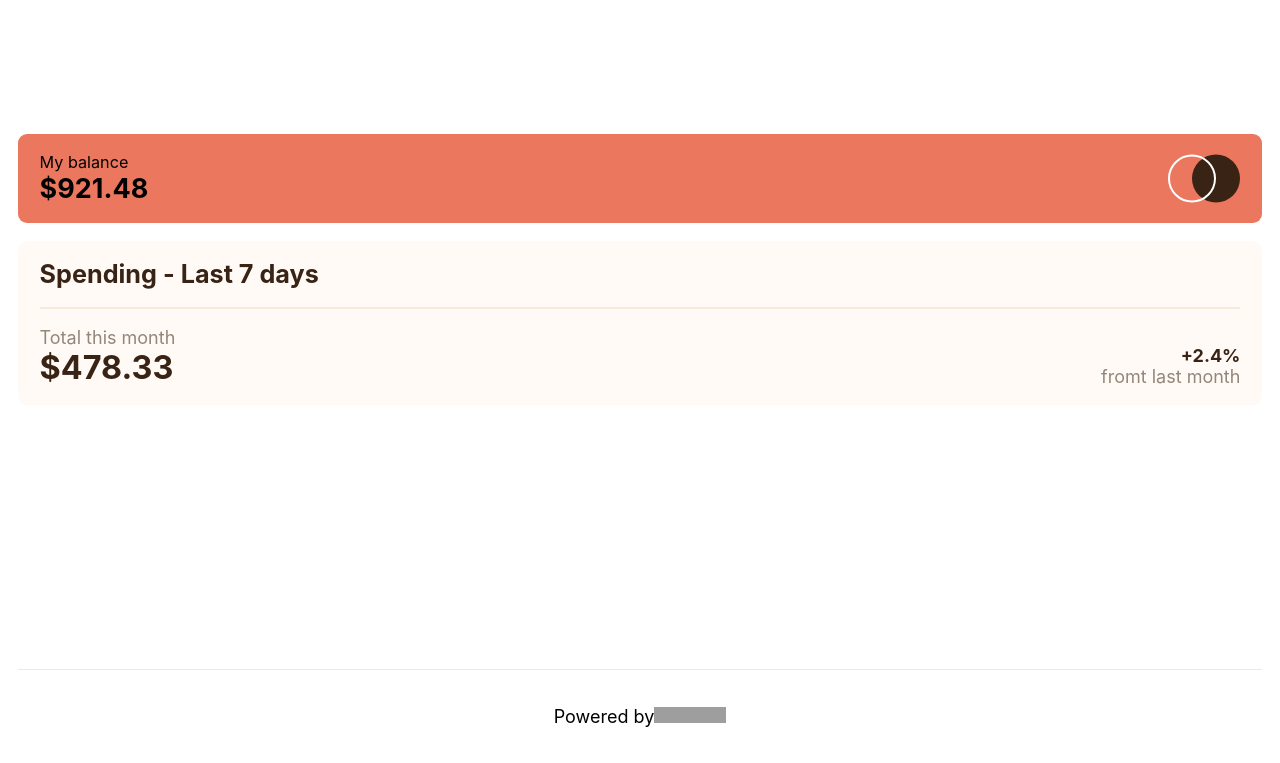
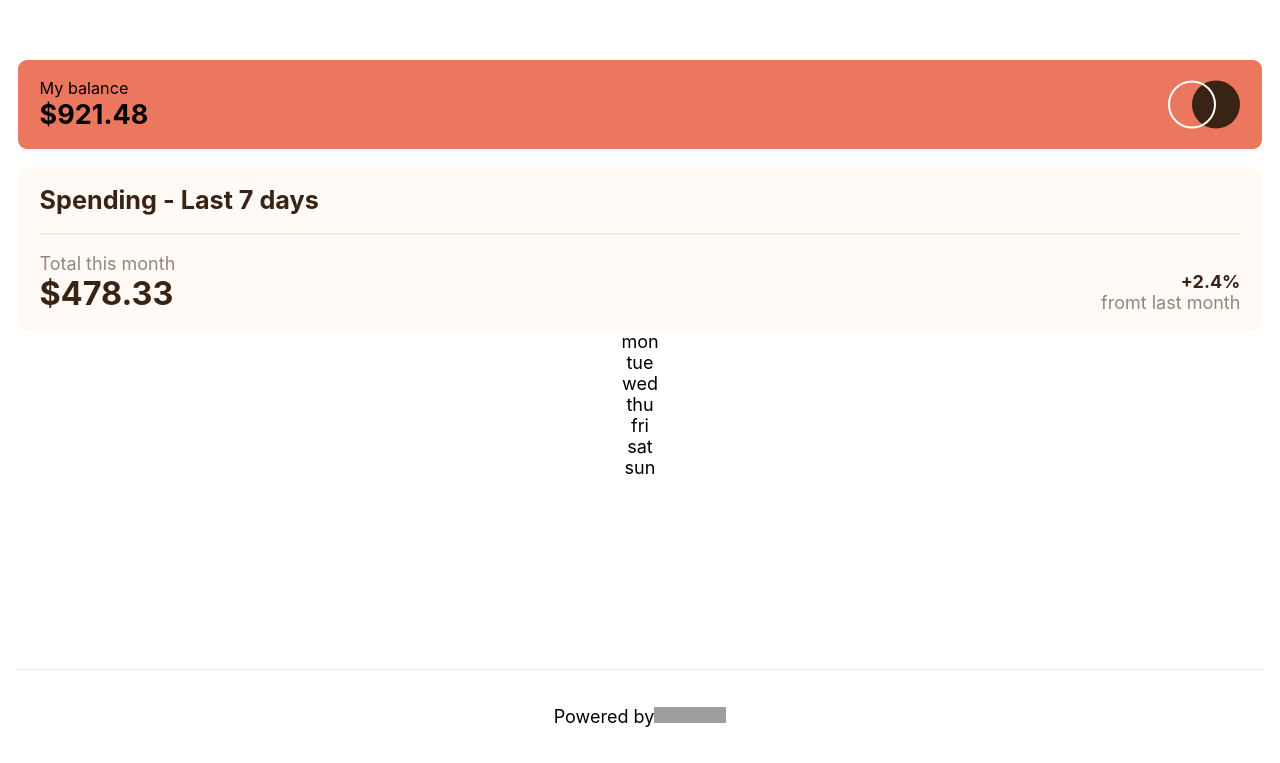
Before and after one commit to crsph/FM-ExpensesChart, a Next.js app: page / in a window 1280 px wide. Shown: the part 131-894 px from the top of the page. Built offline with nearby package versions, Linux system fonts and the light colour scheme; grey boxes are pictures that could not be loaded.

Commit message:
Implemented BarStatistic component

```diff
--- /dev/null
+++ b/components/BarStatistic.js
@@ -0,0 +1,21 @@
+import React from "react";
+import styles from "../styles/BarStatics.module.scss";
+
+export default function BarStatistic(props) {
+  const days = ["mon", "tue", "wed", "thu", "fri", "sat", "sun"];
+  const maximumAmountSpent = 1000;
+  const minimumAmountSpent = 400;
+  const randomAmount =
+    Math.random() * (maximumAmountSpent - minimumAmountSpent + 1) +
+    minimumAmountSpent;
+
+  return (
+    <>
+      {days.map((day, index) => (
+        <div key={index} className={styles["bar"]}>
+          {day}
+        </div>
+      ))}
+    </>
+  );
+}
--- a/pages/index.js
+++ b/pages/index.js
@@ -2,6 +2,7 @@
 import Image from "next/image";
 import styles from "../styles/Home.module.scss";
 import logo from "../public/logo.svg";
+import BarStatistic from "../components/BarStatistic";
 
 export default function Home() {
   return (
@@ -51,6 +52,8 @@
             </div>
           </div>
         </div>
+
+        <BarStatistic />
       </main>
 
       <footer className={styles["footer"]}>
--- /dev/null
+++ b/styles/BarStatics.module.scss
@@ -0,0 +1 @@
+@use "./config";
```
Also changed, not shown: 1 other file (tests, documents, lock files or other folders).
